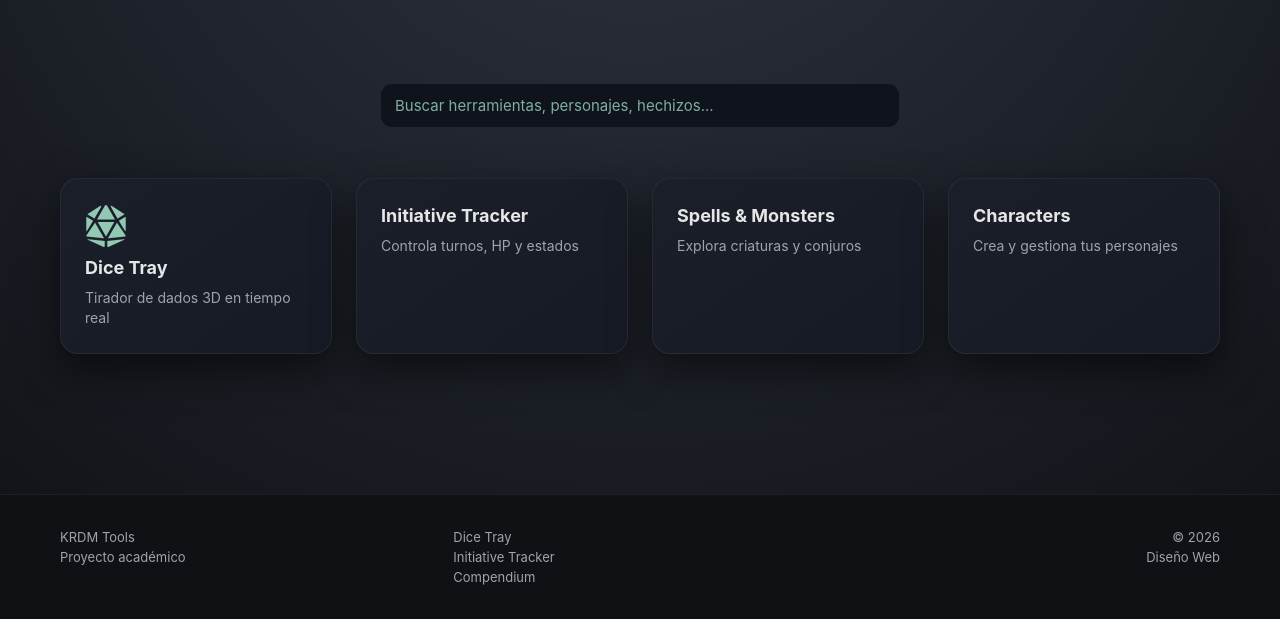
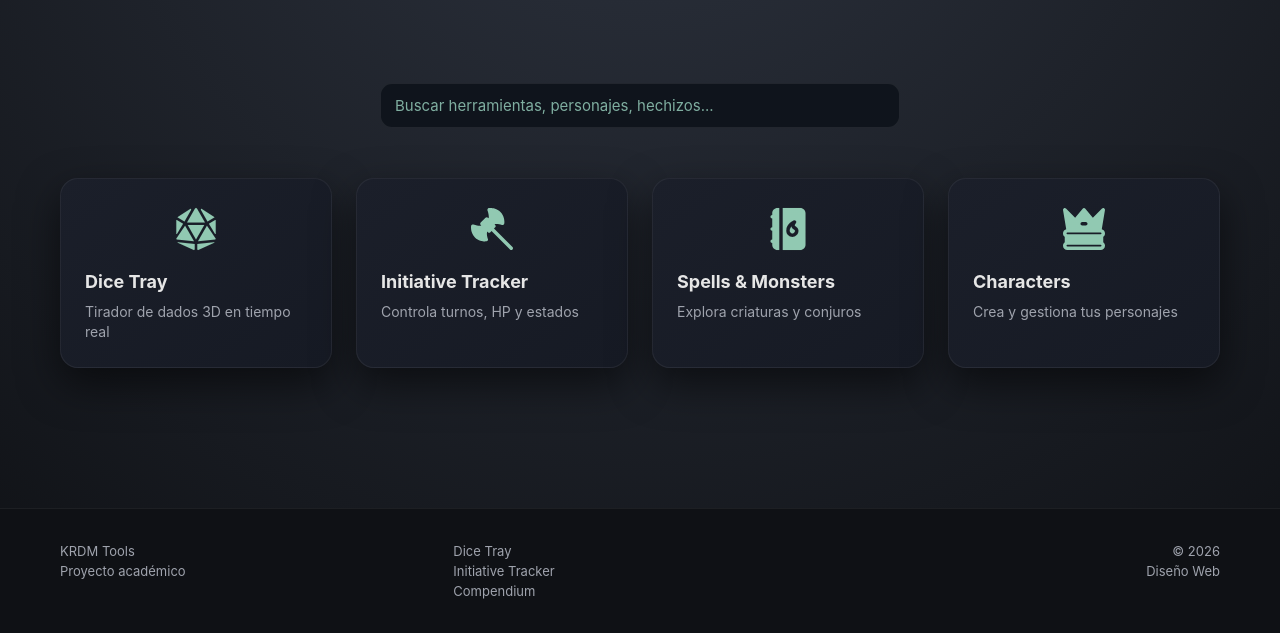
Before and after one commit to krullDev/ProyectoDungeonTools, a plain HTML site: page frontend/index.html in a window 1280 px wide. Shown: the part 279-912 px from the top of the page. Drawn offline with Linux system fonts and the light colour scheme.

Commit message:
frontend upd

```diff
--- a/frontend/assets/css/indexstyles.css
+++ b/frontend/assets/css/indexstyles.css
@@ -179,6 +179,14 @@ body {
   box-shadow: 0 20px 55px rgba(0,0,0,0.75);
 }
 
+.tool-icon {
+  width: 48px;
+  height: 48px;
+  margin: 0 auto 8px;
+  display: block;
+  opacity: 0.9;
+}
+
 /* =========================
    FOOTER
 ========================= */
--- a/frontend/index.html
+++ b/frontend/index.html
@@ -51,23 +51,26 @@
     <section class="tools-grid">
 
       <a href="/frontend/pages/dicetray.html" class="tool-card">
-        <img src="/frontend/assets/icons/dice-d20.svg" alt="D20">
+        <img src="assets/icons/dice-d20.svg" alt="D20" class="tool-icon">
         <h3>Dice Tray</h3>
         <p>Tirador de dados 3D en tiempo real</p>
       </a>
 
       <a href="/frontend/pages/initiative.html" class="tool-card">
+        <img src="assets/icons/axe-svgrepo-com.svg" alt="D20" class="tool-icon">
         <h3>Initiative Tracker</h3>
         <p>Controla turnos, HP y estados</p>
       </a>
 
       <a href="/frontend/pages/monspell.html" class="tool-card">
+        <img src="assets/icons/spellbook-svgrepo-com.svg" alt="D20" class="tool-icon">
         <h3>Spells & Monsters</h3>
         <p>Explora criaturas y conjuros</p>
       </a>
 
       <!-- CHARACTERS -->
       <a href="/frontend/pages/dashboard.html" class="tool-card" id="charactersCard">
+        <img src="assets/icons/crown-svgrepo-com.svg" alt="D20" class="tool-icon">
         <h3>Characters</h3>
         <p>Crea y gestiona tus personajes</p>
       </a>
```
Also changed, not shown: frontend/assets/icons/axe-svgrepo-com.svg (added), frontend/assets/icons/crown-svgrepo-com.svg (added), frontend/assets/icons/spellbook-svgrepo-com.svg (added).
